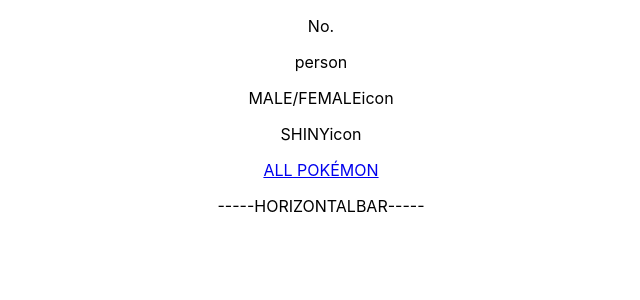
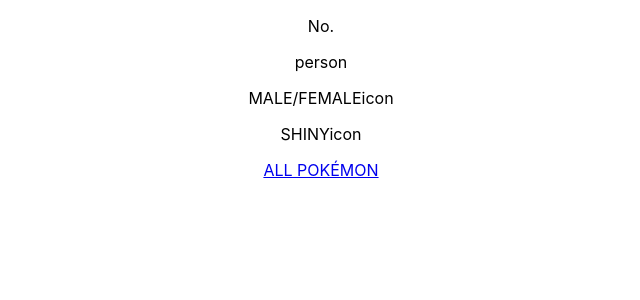
Before and after one commit to timothyJLee/pokedex-react, a React (Create React App) app: page / in a window 1280 px wide. Shown: the top 300 px of the page, without its empty margins (319-959 px from the left). Built offline with nearby package versions, Linux system fonts and the light colour scheme.

Commit message:
format navbar

```diff
--- a/src/Components/Navbar.js
+++ b/src/Components/Navbar.js
@@ -9,11 +9,9 @@
     <div>
       <p>No. {props.number}</p>
       <p>{props.name}</p>
-      <p>{props.title}</p>
       <p>MALE/FEMALEicon</p>
       <p>SHINYicon</p>
       <Link to="/">ALL POKÉMON</Link>
-      <p>-----HORIZONTALBAR-----</p>
     </div>
   );}
 
```
